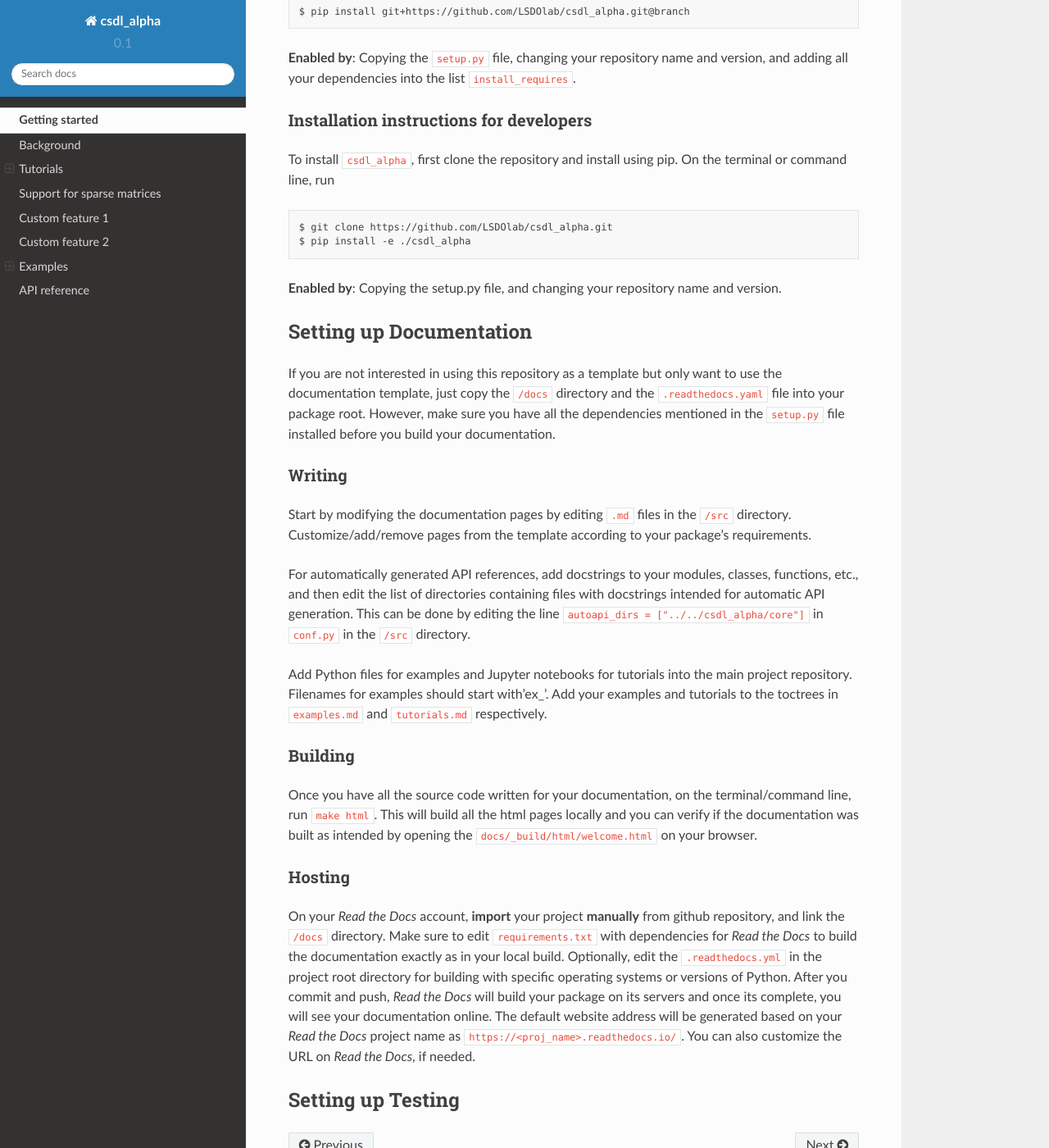
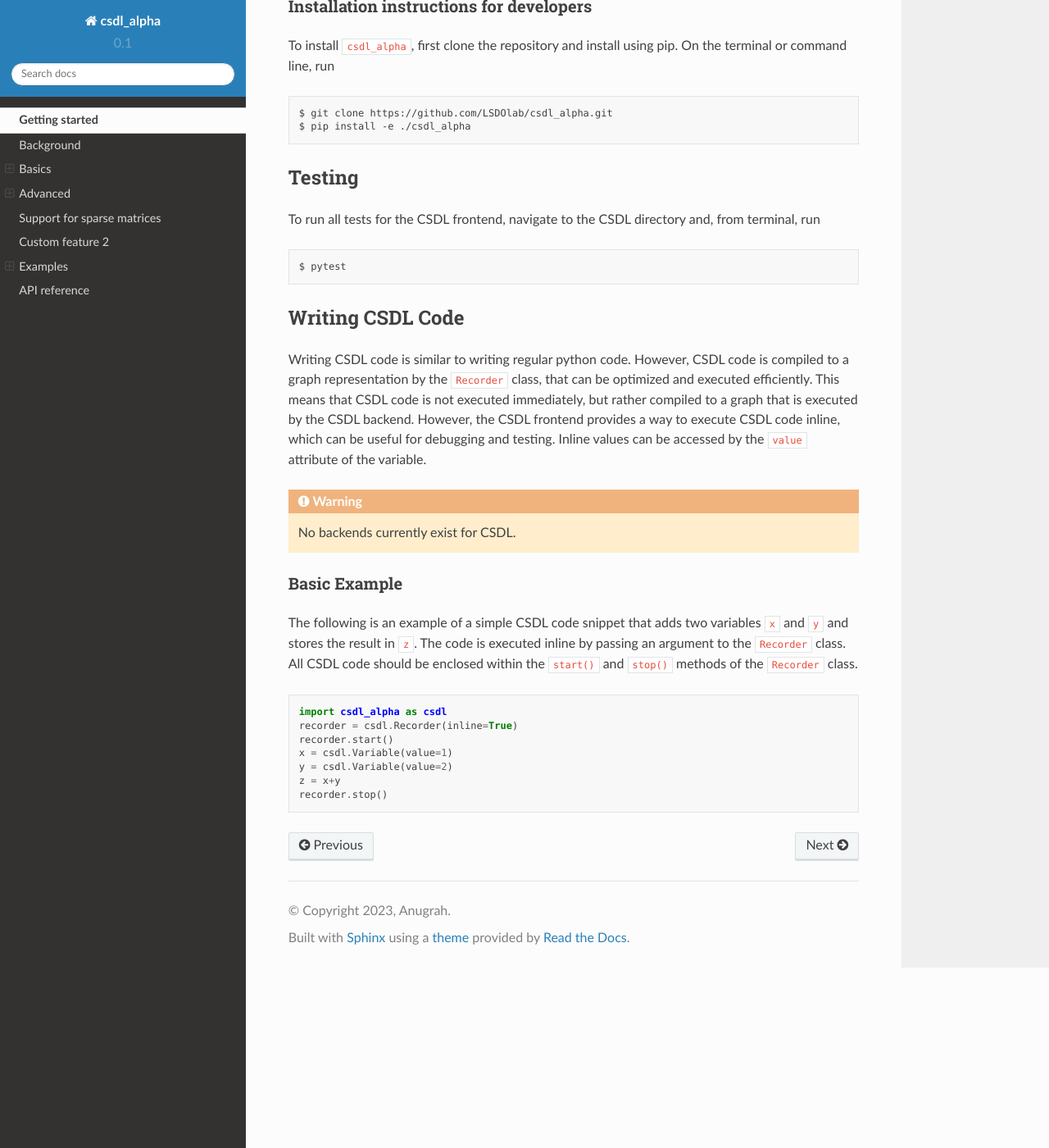
Before and after one commit to LSDOlab/CSDL_alpha, a Sphinx documentation site: the page built from docs/src/getting_started.md, in a window 1280 px wide and 1400 px high, scrolled down 484 px. Shown: the whole window at 82% size. Built offline with Sphinx 7.4.7 and the Read the Docs theme 2.0.0, drawn with Linux system fonts in a browser that asks for light colours; pages that are not in the unit, such as notebooks, are missing from menus; some of the changed text lies outside the part shown.

Commit message:
setup doc structure

````diff
--- a/docs/src/getting_started.md
+++ b/docs/src/getting_started.md
@@ -1,64 +1,50 @@
 # Getting started
-This page provides instructions for installing your package
+This page provides instructions for installing CSDL
 and running a minimal example.
 
 ## Installation
+
+`csdl_aphla` is tested on Linux, and may not work on other operating systems.
 
 ### Installation instructions for users
 For direct installation with all dependencies, run on the terminal or command line
 ```sh
 $ pip install git+https://github.com/LSDOlab/csdl_alpha.git
 ```
-If you want users to install a specific branch, run
-```sh
-$ pip install git+https://github.com/LSDOlab/csdl_alpha.git@branch
-```
-
-**Enabled by**: Copying the `setup.py` file, changing your repository name and version,
-and adding all your dependencies into the list `install_requires`.
 
 ### Installation instructions for developers
-To install `csdl_alpha`, first clone the repository and install using pip.
-On the terminal or command line, run
+To install `csdl_alpha`, first clone the repository and install using pip. On the terminal or command line, run
 ```sh
 $ git clone https://github.com/LSDOlab/csdl_alpha.git
 $ pip install -e ./csdl_alpha
 ```
-**Enabled by**: Copying the setup.py file, and changing your repository name and version.
 
-## Setting up Documentation
+## Testing
 
-If you are not interested in using this repository as a template but only want to use the documentation template,
-just copy the `/docs` directory and the `.readthedocs.yaml` file into your package root.
-However, make sure you have all the dependencies mentioned in the `setup.py` file installed before you build your
-documentation.
+To run all tests for the CSDL frontend, navigate to the CSDL directory and, from terminal, run
+```sh
+$ pytest
+```
 
-### Writing
-Start by modifying the documentation pages by editing `.md` files in the `/src` directory.
-Customize/add/remove pages from the template according to your package's requirements.
 
-For automatically generated API references, add docstrings to your modules, classes, functions, etc., and
-then edit the list of directories containing files with docstrings intended for automatic API generation.
-This can be done by editing the line `autoapi_dirs = ["../../csdl_alpha/core"]`
-in `conf.py` in the `/src` directory.
+## Writing CSDL Code
 
-Add Python files for examples and Jupyter notebooks for tutorials into the main project repository.
-Filenames for examples should start with'ex_'.
-Add your examples and tutorials to the toctrees in `examples.md` and `tutorials.md` respectively.
+Writing CSDL code is similar to writing regular python code. However, CSDL code is compiled to a graph representation by the `Recorder` class, that can be optimized and executed efficiently. This means that CSDL code is not executed immediately, but rather compiled to a graph that is executed by the CSDL backend. However, the CSDL frontend provides a way to execute CSDL code inline, which can be useful for debugging and testing. Inline values can be accessed by the `value` attribute of the variable.
 
-### Building
-Once you have all the source code written for your documentation, on the terminal/command line, run `make html`.
-This will build all the html pages locally and you can verify if the documentation was built as intended by
-opening the `docs/_build/html/welcome.html` on your browser.
+```{warning}
+No backends currently exist for CSDL.
+```
 
-### Hosting
-On your *Read the Docs* account, **import** your project **manually** from github repository, and link the `/docs` directory.
-Make sure to edit `requirements.txt` with dependencies for *Read the Docs* to build the documentation exactly
-as in your local build.
-Optionally, edit the `.readthedocs.yml` in the project root directory for building with specific operating systems or versions of Python.
-After you commit and push, *Read the Docs* will build your package on its servers and once its complete,
-you will see your documentation online.
-The default website address will be generated based on your *Read the Docs* project name as `https://<proj_name>.readthedocs.io/`.
-You can also customize the URL on *Read the Docs*, if needed.
+### Basic Example
 
-## Setting up Testing
+The following is an example of a simple CSDL code snippet that adds two variables `x` and `y` and stores the result in `z`. The code is executed inline by passing an argument to the `Recorder` class. All CSDL code should be enclosed within the `start()` and `stop()` methods of the `Recorder` class.
+
+```python
+import csdl_alpha as csdl
+recorder = csdl.Recorder(inline=True)
+recorder.start()
+x = csdl.Variable(value=1)
+y = csdl.Variable(value=2)
+z = x+y
+recorder.stop()
+```
````
Also changed, not shown: docs/src/advanced.md (added, +16 -0 lines), docs/src/advanced/custom_model.md (added, +1 -0 lines), docs/src/advanced/loops.md (added, +5 -0 lines), docs/src/advanced/nl_solvers.md (added, +1 -0 lines), docs/src/advanced/optimization.md (added, +1 -0 lines), docs/src/basics.md (added, +17 -0 lines), docs/src/basics/data.md (added, +1 -0 lines), docs/src/basics/debugging.md (added, +1 -0 lines), docs/src/basics/model.md (added, +1 -0 lines), docs/src/basics/recorder.md (added, +10 -0 lines), docs/src/basics/variablegroup.md (added, +1 -0 lines), docs/src/custom_1.md (deleted, +0 -4 lines), docs/src/welcome.md (+4 -6 lines), docs/src/faq.md (added), 2 more files, 1 other file.
